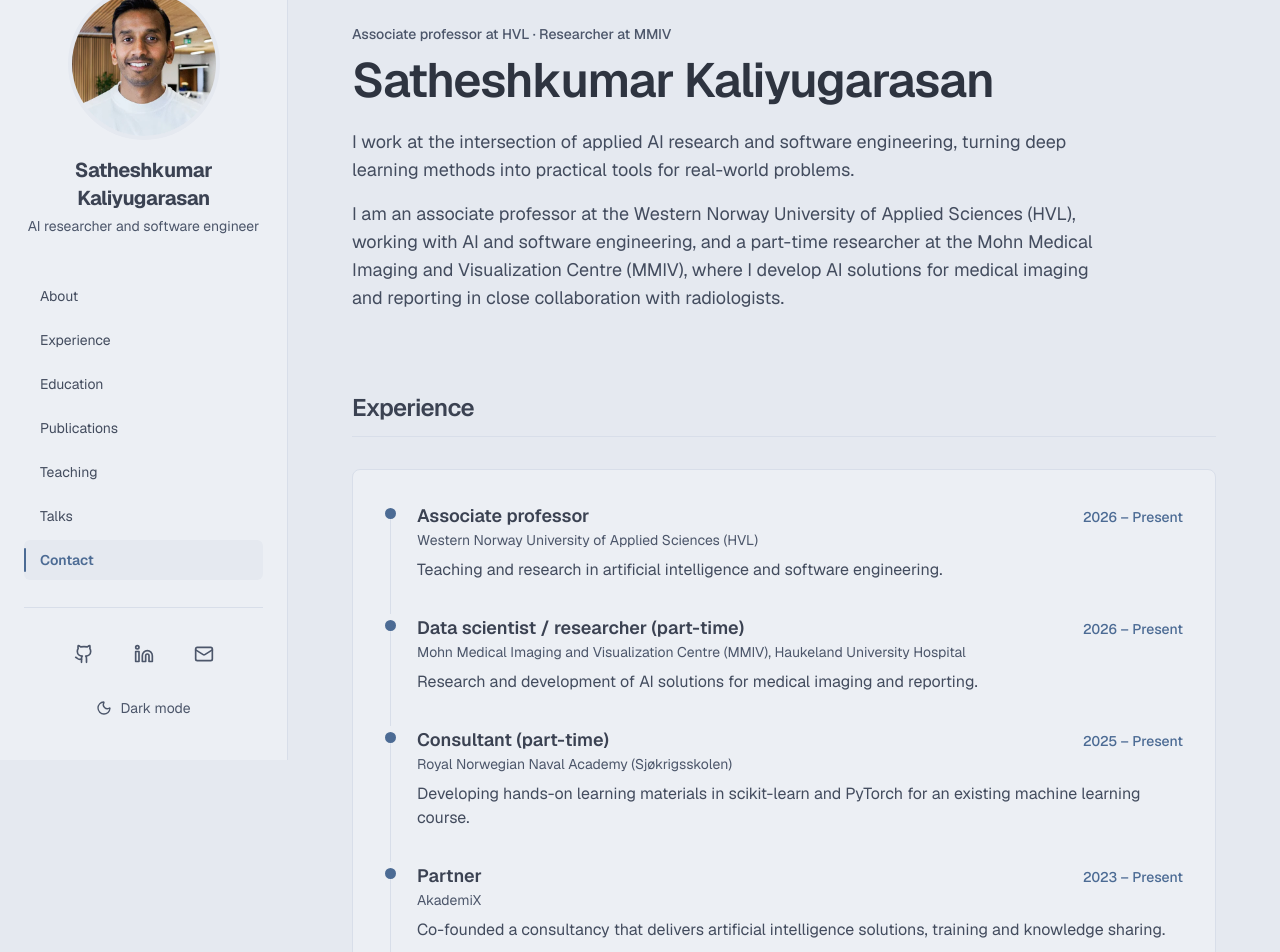
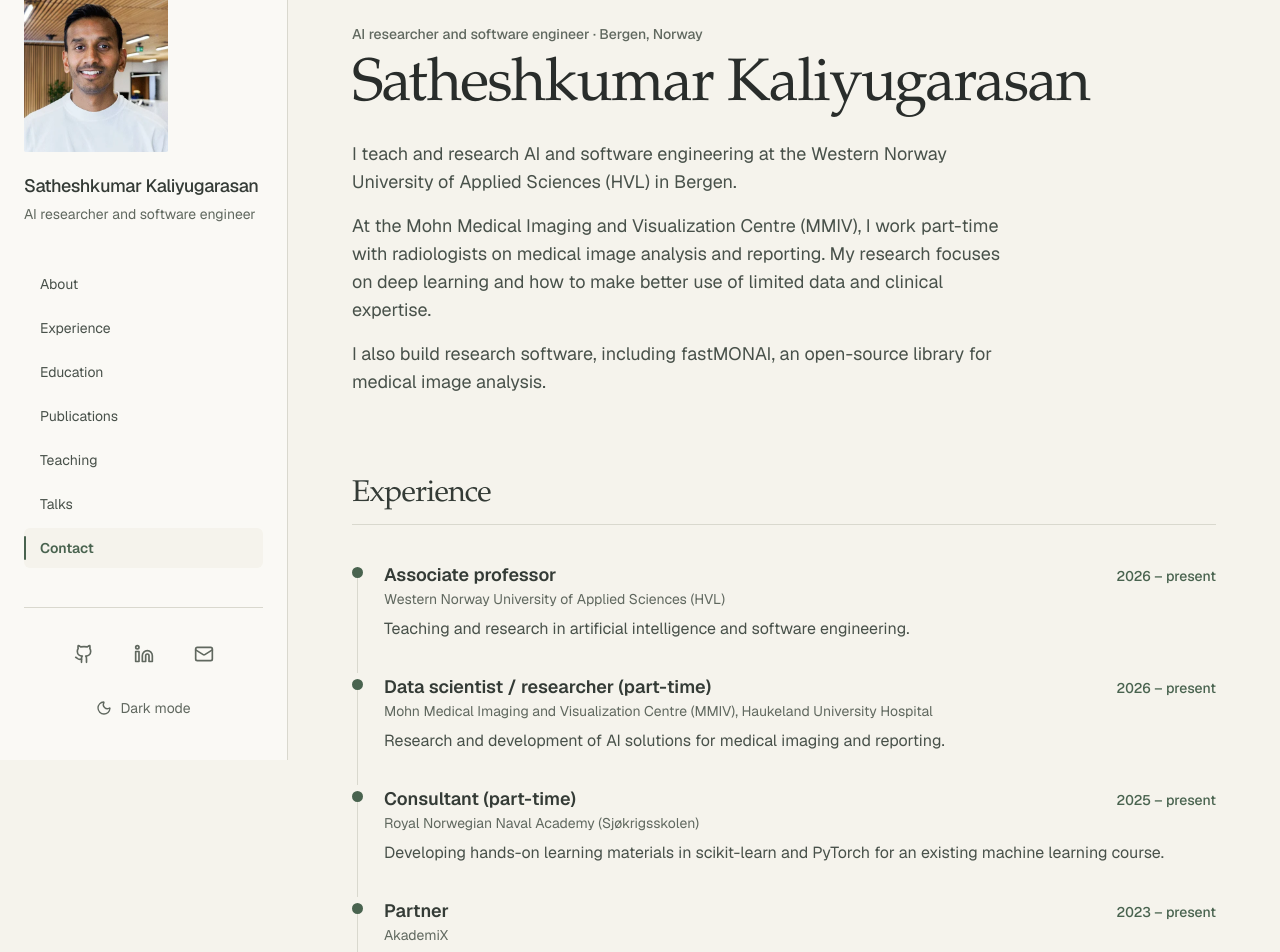
Before and after one commit to skaliy/skaliy.github.io, a Next.js app: page / in a window 1280 px wide. Shown: the part 40-992 px from the top of the page. Built offline with nearby package versions, Linux system fonts and the light colour scheme.

Commit message:
feat: refine homepage with warm Japandi styling and direct copy

```diff
--- a/app/layout.tsx
+++ b/app/layout.tsx
@@ -21,8 +21,8 @@ const description =
 
 export const viewport: Viewport = {
   themeColor: [
-    { media: "(prefers-color-scheme: light)", color: "#e5e9f0" },
-    { media: "(prefers-color-scheme: dark)", color: "#2e3440" },
+    { media: "(prefers-color-scheme: light)", color: "#f5f3ec" },
+    { media: "(prefers-color-scheme: dark)", color: "#292d2b" },
   ],
 };
 
--- a/components/layout/Sidebar.tsx
+++ b/components/layout/Sidebar.tsx
@@ -16,18 +16,18 @@ export const Sidebar = ({ activeSection, onSectionClick }: SidebarProps) => {
 
   return (
     <aside className="sticky top-0 w-72 h-screen overflow-y-auto bg-nord6 dark:bg-nord1 border-r border-nord4 dark:border-nord2 text-nord1 dark:text-nord6 px-6 py-8 hidden md:flex md:flex-col shrink-0">
-      <div className="mb-10 text-center">
+      <div className="mb-10">
         <picture>
           <source srcSet="/skaliy.webp" type="image/webp" />
           <img
             src="/skaliy.png"
             alt={`Portrait of ${profile.name}`}
-            className="mx-auto mb-5 rounded-full w-36 h-36 object-cover ring-4 ring-nord5 dark:ring-nord2"
+            className="mb-5 rounded-sm w-36 h-40 object-cover"
             width={144}
-            height={144}
+            height={160}
           />
         </picture>
-        <p className="text-xl font-bold tracking-tight">{profile.name}</p>
+        <p className="text-lg font-medium tracking-tight">{profile.name}</p>
         <p className="mt-1 text-sm text-nord3 dark:text-nord4">{profile.tagline}</p>
       </div>
 
@@ -43,7 +43,7 @@ export const Sidebar = ({ activeSection, onSectionClick }: SidebarProps) => {
                   className={`relative flex min-h-10 items-center pl-4 pr-3 py-2 rounded-md text-sm transition-colors
                     focus-visible:outline-none focus-visible:ring-2 focus-visible:ring-accent dark:focus-visible:ring-nord8 ${
                       isActive
-                        ? "bg-nord5 dark:bg-nord2/60 text-accent dark:text-nord8 font-semibold"
+                        ? "bg-nord5 dark:bg-nord2/30 text-accent dark:text-nord8 font-semibold"
                         : "text-nord2 dark:text-nord4 hover:bg-nord5/70 dark:hover:bg-nord2/40 hover:text-nord0 dark:hover:text-nord6"
                     }`}
                   onClick={() => onSectionClick(item.name)}
--- a/components/sections/AboutSection.tsx
+++ b/components/sections/AboutSection.tsx
@@ -8,25 +8,29 @@ export const AboutSection = () => {
       className="mb-16 sm:mb-20 scroll-mt-20 sm:scroll-mt-24"
     >
       <p className="text-sm font-medium text-nord3 dark:text-nord4 mb-3">
-        Associate professor at HVL · Researcher at MMIV
+        {profile.tagline} · {profile.location}
       </p>
       <h1
         id="about-heading"
-        className="text-3xl sm:text-4xl xl:text-5xl font-semibold tracking-tight text-nord0 dark:text-nord6 mb-6 text-balance"
+        className="font-serif text-4xl sm:text-5xl xl:text-6xl font-normal leading-[1.08] tracking-tight text-nord0 dark:text-nord6 mb-6 text-balance"
       >
         {profile.name}
       </h1>
 
-      <div className="space-y-4 text-base sm:text-lg leading-relaxed text-nord2 dark:text-nord4 max-w-3xl">
+      <div className="space-y-4 text-base sm:text-lg leading-relaxed text-nord2 dark:text-nord4 max-w-2xl">
         <p>
-          I work at the intersection of applied AI research and software engineering, turning
-          deep learning methods into practical tools for real-world problems.
+          I teach and research AI and software engineering at the Western Norway
+          University of Applied Sciences (HVL) in Bergen.
         </p>
         <p>
-          I am an associate professor at the Western Norway University of Applied Sciences
-          (HVL), working with AI and software engineering, and a part-time researcher at the
-          Mohn Medical Imaging and Visualization Centre (MMIV), where I develop AI solutions for
-          medical imaging and reporting in close collaboration with radiologists.
+          At the Mohn Medical Imaging and Visualization Centre (MMIV), I work
+          part-time with radiologists on medical image analysis and reporting.
+          My research focuses on deep learning and how to make better use of
+          limited data and clinical expertise.
+        </p>
+        <p>
+          I also build research software, including fastMONAI, an open-source
+          library for medical image analysis.
         </p>
       </div>
     </section>
--- a/components/sections/ContactSection.tsx
+++ b/components/sections/ContactSection.tsx
@@ -25,17 +25,17 @@ export const ContactSection = () => {
       <SectionHeader>Contact</SectionHeader>
       <Card>
         <p className="text-nord2 dark:text-nord4 leading-relaxed max-w-2xl">
-          I am always happy to hear about research collaborations, student projects, speaking
-          invitations and applied AI work.
+          For research collaborations, student projects or speaking invitations,
+          email is the best way to reach me.
         </p>
         <ul className="grid grid-cols-1 sm:grid-cols-2 gap-x-8 gap-y-5 mt-6">
           {items.map((item) => (
             <li key={item.label} className="flex items-start gap-3 min-w-0">
-              <span className="flex h-9 w-9 flex-shrink-0 items-center justify-center rounded-md bg-nord5 dark:bg-nord2 text-nord3 dark:text-nord4">
+              <span className="flex h-9 w-9 flex-shrink-0 items-center justify-center  text-nord3 dark:text-nord4">
                 <item.icon className="w-4 h-4" aria-hidden="true" />
               </span>
               <div className="min-w-0">
-                <p className="text-xs font-medium uppercase tracking-wider text-nord3 dark:text-nord4">{item.label}</p>
+                <p className="text-xs font-medium text-nord3 dark:text-nord4">{item.label}</p>
                 {item.href ? (
                   <a
                     href={item.href}
--- a/components/sections/ExperienceSection.tsx
+++ b/components/sections/ExperienceSection.tsx
@@ -7,7 +7,7 @@ const linkClass =
   "inline-flex items-center gap-1.5 text-sm text-accent dark:text-nord8 underline underline-offset-2 hover:no-underline min-h-11 focus-visible:outline-none focus-visible:ring-2 focus-visible:ring-accent dark:focus-visible:ring-nord8 rounded-sm"
 
 const TimelineItem = ({ job }: { job: JobDetail }) => {
-  const isCurrent = job.period.includes("Present")
+  const isCurrent = job.period.includes("present")
 
   return (
     <li className="group relative pl-8 pb-8 last:pb-0">
@@ -90,7 +90,7 @@ export const ExperienceSection = () => {
 
         {earlyRoles.length > 0 && (
           <div className="mt-8 pt-6 border-t border-nord4 dark:border-nord2">
-            <h3 className="text-sm font-semibold uppercase tracking-wider text-nord3 dark:text-nord4 mb-3">
+            <h3 className="text-sm font-semibold text-nord3 dark:text-nord4 mb-3">
               Earlier roles
             </h3>
             <ul className="divide-y divide-nord4/70 dark:divide-nord2/70">
--- a/components/sections/TeachingSection.tsx
+++ b/components/sections/TeachingSection.tsx
@@ -36,7 +36,7 @@ export const TeachingSection = () => {
         <div className="space-y-6">
           {groups.map((group) => (
             <div key={group.heading}>
-              <h3 className="text-sm font-semibold uppercase tracking-wider text-nord3 dark:text-nord4 mb-2">
+              <h3 className="text-sm font-semibold text-nord3 dark:text-nord4 mb-2">
                 {group.heading}
               </h3>
               <ul className="space-y-2">
--- a/components/ui/Card.tsx
+++ b/components/ui/Card.tsx
@@ -7,7 +7,7 @@ interface CardProps {
 
 export const Card = ({ children, className = "" }: CardProps) => {
   return (
-    <div className={`bg-nord6 dark:bg-nord1 border border-nord4 dark:border-nord2 rounded-lg p-4 sm:p-6 md:p-8 ${className}`}>
+    <div className={`py-1 ${className}`}>
       {children}
     </div>
   )
--- a/components/ui/SectionHeader.tsx
+++ b/components/ui/SectionHeader.tsx
@@ -8,7 +8,7 @@ interface SectionHeaderProps {
 export const SectionHeader = ({ children, description }: SectionHeaderProps) => {
   return (
     <div className="mb-6 sm:mb-8 pb-3 border-b border-nord4 dark:border-nord2">
-      <h2 className="text-2xl font-semibold tracking-tight text-nord1 dark:text-nord6">
+      <h2 className="font-serif text-3xl font-normal tracking-tight text-nord1 dark:text-nord6">
         {children}
       </h2>
       {description && (
--- a/data/experience.ts
+++ b/data/experience.ts
@@ -4,26 +4,26 @@ export const experienceData: JobDetail[] = [
   {
     title: "Associate professor",
     company: "Western Norway University of Applied Sciences (HVL)",
-    period: "2026 – Present",
+    period: "2026 – present",
     description: "Teaching and research in artificial intelligence and software engineering.",
   },
   {
     title: "Data scientist / researcher (part-time)",
     company: "Mohn Medical Imaging and Visualization Centre (MMIV), Haukeland University Hospital",
-    period: "2026 – Present",
+    period: "2026 – present",
     description: "Research and development of AI solutions for medical imaging and reporting.",
   },
   {
     title: "Consultant (part-time)",
     company: "Royal Norwegian Naval Academy (Sjøkrigsskolen)",
-    period: "2025 – Present",
+    period: "2025 – present",
     description: "Developing hands-on learning materials in scikit-learn and PyTorch for an existing machine learning course.",
   },
   {
     title: "Partner",
     company: "AkademiX",
-    period: "2023 – Present",
-    description: "Co-founded a consultancy that delivers artificial intelligence solutions, training and knowledge sharing.",
+    period: "2023 – present",
+    description: "Co-founded an AI consultancy, working on software development and training.",
     link: "https://akademix.no/",
   },
   {
@@ -37,9 +37,9 @@ export const experienceData: JobDetail[] = [
     company: "Lerøy Seafood",
     period: "2023 – 2025",
     details: [
-      "Built MLOps infrastructure in Databricks, automating model deployment and launching two production-grade salmon price prediction models",
-      "Supported Microsoft Copilot adoption through training development and hands-on generative AI workshops",
-      "Developed two custom LLM solutions: a shipping document analyzer and an HR chatbot",
+      "Built model deployment infrastructure in Databricks and put two salmon price prediction models into production.",
+      "Created training materials and ran workshops on Microsoft Copilot and generative AI.",
+      "Built a shipping document analyser and an HR chatbot using large language models.",
     ],
     detailsLink: {
       text: "The value of artificial intelligence and machine learning",
--- a/tailwind.config.ts
+++ b/tailwind.config.ts
@@ -10,22 +10,23 @@ const config = {
     extend: {
       fontFamily: {
         sans: ["var(--font-geist-sans)", "ui-sans-serif", "system-ui", "sans-serif"],
+        serif: ["Iowan Old Style", "Palatino Linotype", "Book Antiqua", "Georgia", "serif"],
         mono: ["var(--font-geist-mono)", "ui-monospace", "monospace"],
       },
       colors: {
-        nord0: "#2e3440",
-        nord1: "#3b4252",
-        nord2: "#434c5e",
-        nord3: "#4c566a",
-        nord4: "#d8dee9",
-        nord5: "#e5e9f0",
-        nord6: "#eceff4",
+        nord0: "#292d2b",
+        nord1: "#343b36",
+        nord2: "#48514a",
+        nord3: "#60685f",
+        nord4: "#d9d8ce",
+        nord5: "#f5f3ec",
+        nord6: "#faf9f5",
         nord7: "#8fbcbb",
-        nord8: "#88c0d0",
+        nord8: "#b5c9b0",
         nord9: "#81a1c1",
         nord10: "#5e81ac",
-        accent: "#4c6b94",
-        accentDark: "#88c0d0",
+        accent: "#49634f",
+        accentDark: "#b5c9b0",
       },
     },
   },
```
Also changed, not shown: data/talks.ts (+30 -30 lines).
